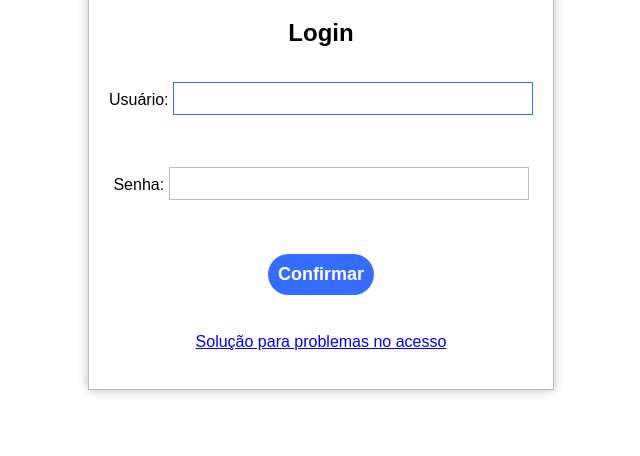
After one commit to arthursepp/SIGA, a Django app: page /login/ in a window 1280 px wide. The commit adds this page. Shown: the part 344-800 px from the top of the page, without its empty margins (327-967 px from the left). Run offline with Django 5.2, Linux system fonts and the light colour scheme.

```diff
--- /dev/null
+++ b/app/templates/login.html
@@ -0,0 +1,100 @@
+<!DOCTYPE html>
+<html lang="pt-br">
+<head>
+    <meta charset="UTF-8">
+    <meta name="viewport" content="width=device-width, initial-scale=1.0">
+    <title>login</title>
+    <style>
+        /* Estilos existentes */
+        * {
+            font-family: Arial, Helvetica, sans-serif;
+        }
+
+        .logo {
+            display: flex;
+            align-items: center;
+            justify-content: center;
+            margin-bottom: 20px;
+        }
+
+        .container {
+            position: fixed;
+            height: 90%;
+            width: 100%;
+            display: flex;
+            justify-content: center;
+            align-items: center;
+        }
+
+        .form-login {
+            display: flex;
+            flex-direction: column;
+            justify-content: center;
+            align-items: center;
+            border: 1px solid #bbb;
+            box-shadow: 0 0 10px #bbb;
+            padding: 20px;
+        }
+
+        .form-login input {
+            margin-bottom: 20px;
+            padding: 4px;
+            border: 1px solid #bbb;
+            font-size: 20px;
+            width: 350px;
+            cursor: pointer;
+            transition: border 0.3s ease;
+        }
+
+        .form-login input:hover, .form-login input:focus {
+            border: 1px solid rgb(54, 108, 255);
+            outline: none;
+        }
+
+        .form-login button {
+            margin-bottom: 20px;
+            background-color: rgb(54, 108, 255);
+            color: #FFF;
+            padding: 10px;
+            border: none;
+            font-size: 18px;
+            font-weight: bold;
+            transition: all 0.3s ease;
+            border-radius: 50px;
+        }
+
+        .form-login button:hover {
+            background-color: #bbb;
+            color: #000;
+            cursor: pointer;
+        }
+
+        .input-field {
+            display: flex;
+            flex-direction: column;
+            gap: 10px;
+        }
+    </style>
+</head>
+<body>
+    <div class="container">
+        <form method="post" action="{% url 'login' %}" class="form-login">
+            {% csrf_token %}
+            <div class="logo">
+                <img src="./IMG/logosiga.png" alt="">
+            </div>
+            <h2>Login</h2>
+            {{ form.as_p }}
+            <br>
+            <button type="submit" class="btnConfirm">Confirmar</button>
+
+            <br>
+            <a href="#">Solução para problemas no acesso</a>
+            <br>
+
+        </div>
+    </div>
+
+    <script src="./JS/script.js"></script>
+</body>
+</html>
--- a/app/urls.py
+++ b/app/urls.py
@@ -1,8 +1,10 @@
 from django.urls import path, include
+from django.contrib.auth import views as auth_views
 from . import views
 
 urlpatterns = [
     path('', views.index, name='index'),
     path('login/', views.login_view, name='login'),
     path('home/', views.home, name='home'),
+    path('logout/', auth_views.LogoutView.as_view(), name='logout'),
 ]
--- a/app/views.py
+++ b/app/views.py
@@ -1,11 +1,11 @@
 from django.shortcuts import render, redirect
+from django.contrib.auth import authenticate, login
+from django.contrib.auth.forms import AuthenticationForm
+from django.contrib import messages
 from django.contrib.auth.decorators import login_required
-from django.contrib import messages
-from django.contrib.auth.forms import AuthenticationForm
-from django.contrib.auth import authenticate, login
 
 def index(request):
-    return redirect('/login/')
+    return redirect('login')
 
 def login_view(request):
     if request.method == 'POST':
--- a/core/urls.py
+++ b/core/urls.py
@@ -5,5 +5,4 @@ from django.urls import path, include
 urlpatterns = [
     path('', include('app.urls')),
     path('admin/', admin.site.urls),
-    path('accounts/', include('allauth.urls')),
 ]
```
Also changed, not shown: app/models.py (+4 -4 lines), app/templates/account/login.html (deleted, +0 -24 lines), app/templates/aluno/home.html (renamed from app/templates/home.html, +4 -3 lines), core/settings.py (+7 -12 lines), app/apps.py (line endings or trailing spaces), app/migrations/0002_aluno_user.py (added), app/migrations/0003_alter_aluno_semestre_atual.py (added), app/migrations/0004_alter_aluno_curso_alter_aluno_semestre_atual_and_more.py (added), db.sqlite3.
